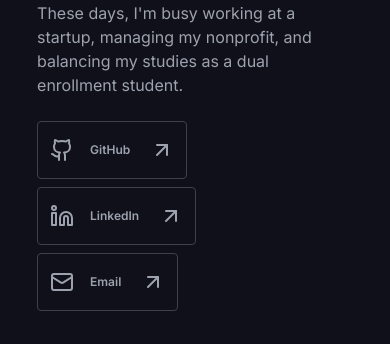
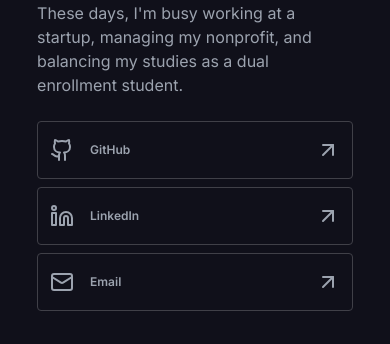
Before and after one commit to NikSchaefer/nikschaefer.com, a Next.js app: page /about in a window 390 px wide. Shown: the part 780-1124 px from the top of the page. Built offline with nearby package versions, Linux system fonts and the light colour scheme.

Commit message:
feat: mobile optimization

```diff
--- a/src/pages/about.tsx
+++ b/src/pages/about.tsx
@@ -66,11 +66,11 @@ export default function About(): JSX.Element {
 							href={socials.github.link}
 							target="_blank"
 							rel="noopener noreferrer"
-							className="flex gap-4 items-center rounded border px-3 py-4 w-fit border-secondary-400 hover:bg-secondary-600"
+							className="flex gap-4 items-center rounded border px-3 py-4 w-full sm:w-fit border-secondary-400 hover:bg-secondary-600"
 						>
 							<Github />
 							GitHub
-							<ArrowUpRight className="ml-1" />
+							<ArrowUpRight className="ml-auto sm:ml-1" />
 						</motion.a>
 						<motion.a
 							viewport={{ once: true }}
@@ -80,11 +80,11 @@ export default function About(): JSX.Element {
 							href={socials.linkedin.link}
 							target="_blank"
 							rel="noopener noreferrer"
-							className="flex gap-4 items-center rounded border px-3 py-4 w-fit border-secondary-400 hover:bg-secondary-600"
+							className="flex gap-4 items-center rounded border px-3 py-4 w-full sm:w-fit border-secondary-400 hover:bg-secondary-600"
 						>
 							<Linkedin />
 							LinkedIn
-							<ArrowUpRight className="ml-1" />
+							<ArrowUpRight className="ml-auto sm:ml-1" />
 						</motion.a>
 						<motion.a
 							viewport={{ once: true }}
@@ -94,11 +94,11 @@ export default function About(): JSX.Element {
 							href={socials.email.link}
 							target="_blank"
 							rel="noopener noreferrer"
-							className="flex gap-4 items-center rounded border px-3 py-4 w-fit border-secondary-400 hover:bg-secondary-600"
+							className="flex gap-4 items-center rounded border px-3 py-4 w-full sm:w-fit border-secondary-400 hover:bg-secondary-600"
 						>
 							<Mail />
 							Email
-							<ArrowUpRight className="ml-1" />
+							<ArrowUpRight className="ml-auto sm:ml-1" />
 						</motion.a>
 					</div>
 				</motion.div>
--- a/src/pages/projects/index.tsx
+++ b/src/pages/projects/index.tsx
@@ -59,7 +59,7 @@ export default function Projects(): JSX.Element {
 				</motion.p>
 			</section>
 			<section className="pt-[3em] max-w-[1400px] m-auto w-[95%] ">
-				<ul className="flex items-center text-white my-5 relative">
+				<ul className="flex items-center text-white my-5 relative overflow-x-scroll">
 					{sortByOptions.map((value, i) => (
 						<motion.button
 							viewport={{ once: true }}
@@ -67,7 +67,7 @@ export default function Projects(): JSX.Element {
 								value.name === sortType
 									? "text-primary"
 									: "text-gray-400",
-								"my-2 mx-1 py-1 px-2"
+								"my-2 mx-1 py-1 px-2 whitespace-nowrap"
 							)}
 							key={value.name}
 							onClick={() => {
```
